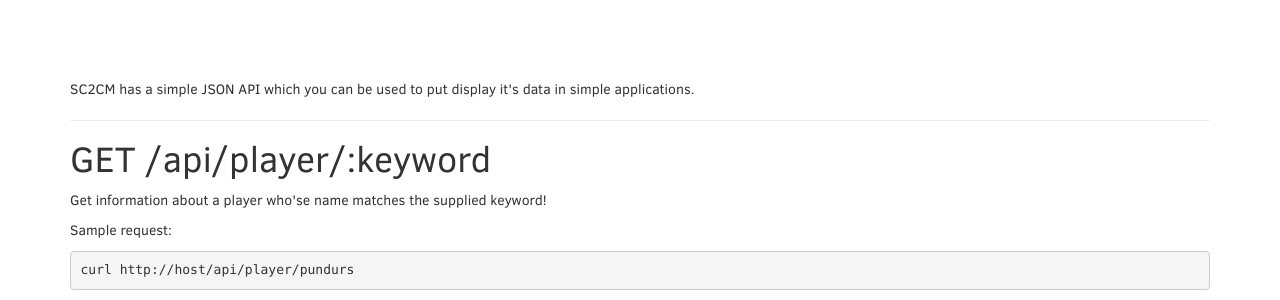
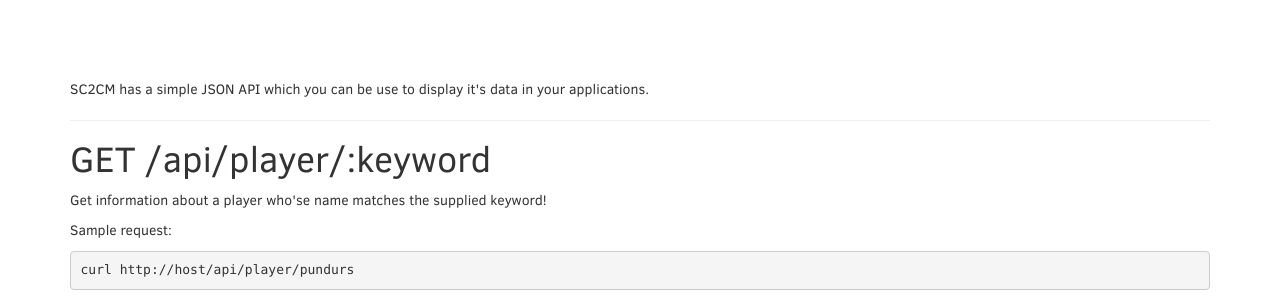
Before and after one commit to paskausks/sc2cm, a Django app: template sc2clanman/templates/sc2clanman/api.html in a window 1280 px wide. Shown: the top 300 px of the page. Run offline with Django 3.2, Linux system fonts and the light colour scheme; the template is opened without the code that fills it, so the values that code supplies are empty; some libraries are stand-ins or nearby versions.

Commit message:
Fixed a couple typos.

```diff
--- a/sc2clanman/templates/sc2clanman/api.html
+++ b/sc2clanman/templates/sc2clanman/api.html
@@ -12,7 +12,7 @@ template for members list.
 <div class="container">
     <div class="row">
         <div class="col-xs-12">
-            <p>{% blocktrans %}SC2CM has a simple JSON API which you can be used to put display it's data in simple applications.{% endblocktrans %}</p>
+            <p>{% blocktrans %}SC2CM has a simple JSON API which you can be use to display it's data in your applications.{% endblocktrans %}</p>
             <hr>
 
             <h1>GET /api/player/:keyword</h1>
```
